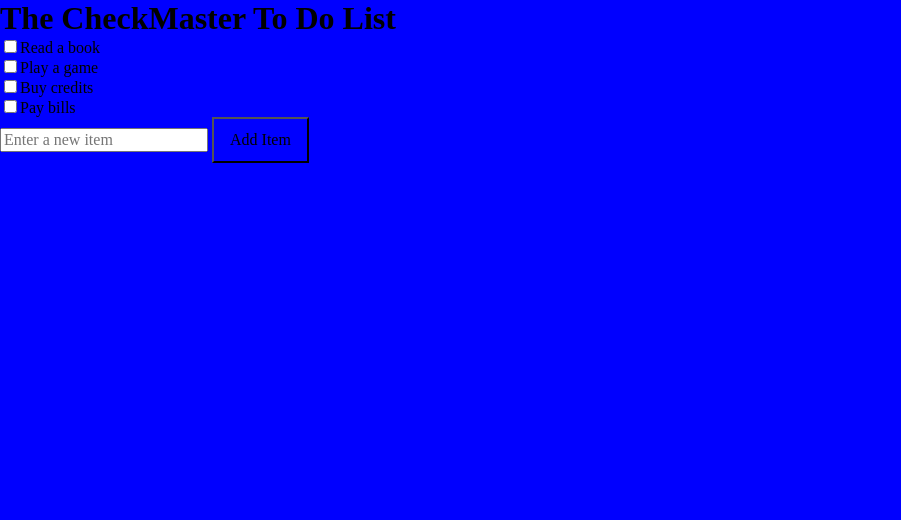
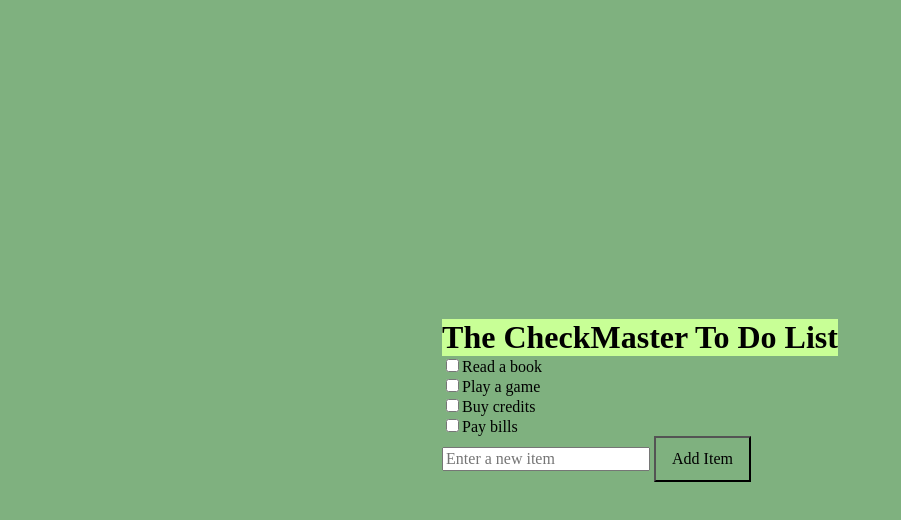
Before and after one commit to 1kazuza/checkmaster, a plain HTML site: page index.html in a window 1280 px wide. Shown: the whole page, without its empty margins (0-901 px from the left). Drawn offline with Linux system fonts and the light colour scheme.

Commit message:
Some additional changes

```diff
--- a/css/styles.css
+++ b/css/styles.css
@@ -1,3 +1,19 @@
 body {
-    background-color: blue;
+    background-color: rgba(0, 100, 0, 0.5);
+    display: flex;
+    justify-content: center;
+    align-items: center;
+    min-height: 100vh;
 }
+
+#todo-app {
+    flex-direction: column;
+}
+
+h1 {
+    background-color: rgb(200, 255, 150);
+}
+
+#todo-container {
+    flex-direction: column;
+}
--- a/index.html
+++ b/index.html
@@ -11,8 +11,10 @@
         <title>CheckMaster - A to-do list app</title>
     </head>
     <body>
+        <div id="todo-app">
             <h1>The CheckMaster To Do List</h1>
-        <ul>
+            <div id="todo-container">
+                <ul id="todo-list">
                     <li><input type="checkbox" id="item1"/>Read a book</li>
                     <li><input type="checkbox" id="item2"/>Play a game</li>
                     <li><input type="checkbox" id="item3"/>Buy credits</li>
@@ -20,6 +22,8 @@
                 </ul>
                 <input type="text" id="new-item" placeholder="Enter a new item"/>
                 <button onclick="addItem()">Add Item</button>
+            </div>
+        </div>
     <script src="./js/scripts.js"></script>
     </body>
 </html>
```
Lines whose indentation alone changed are shown as unchanged.
